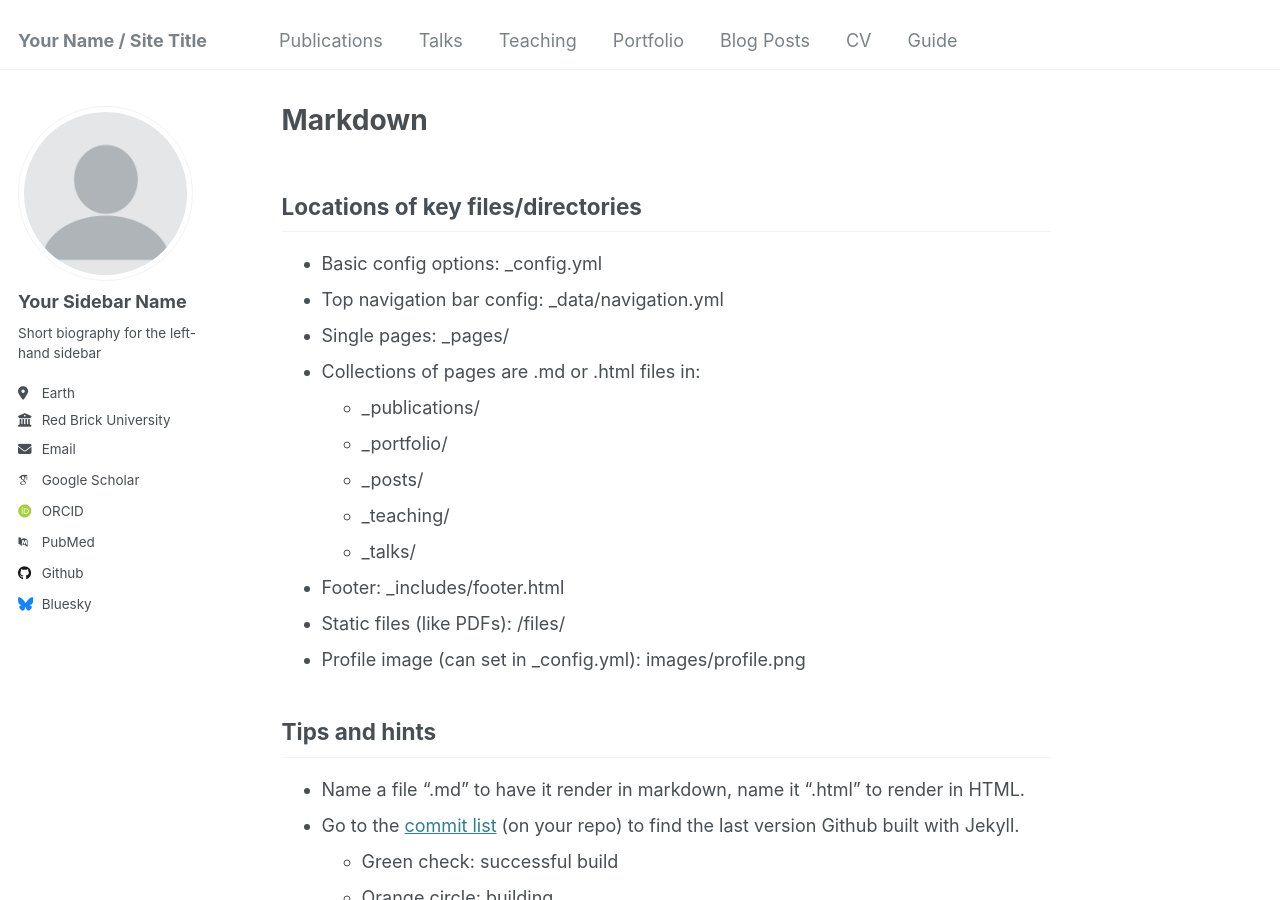
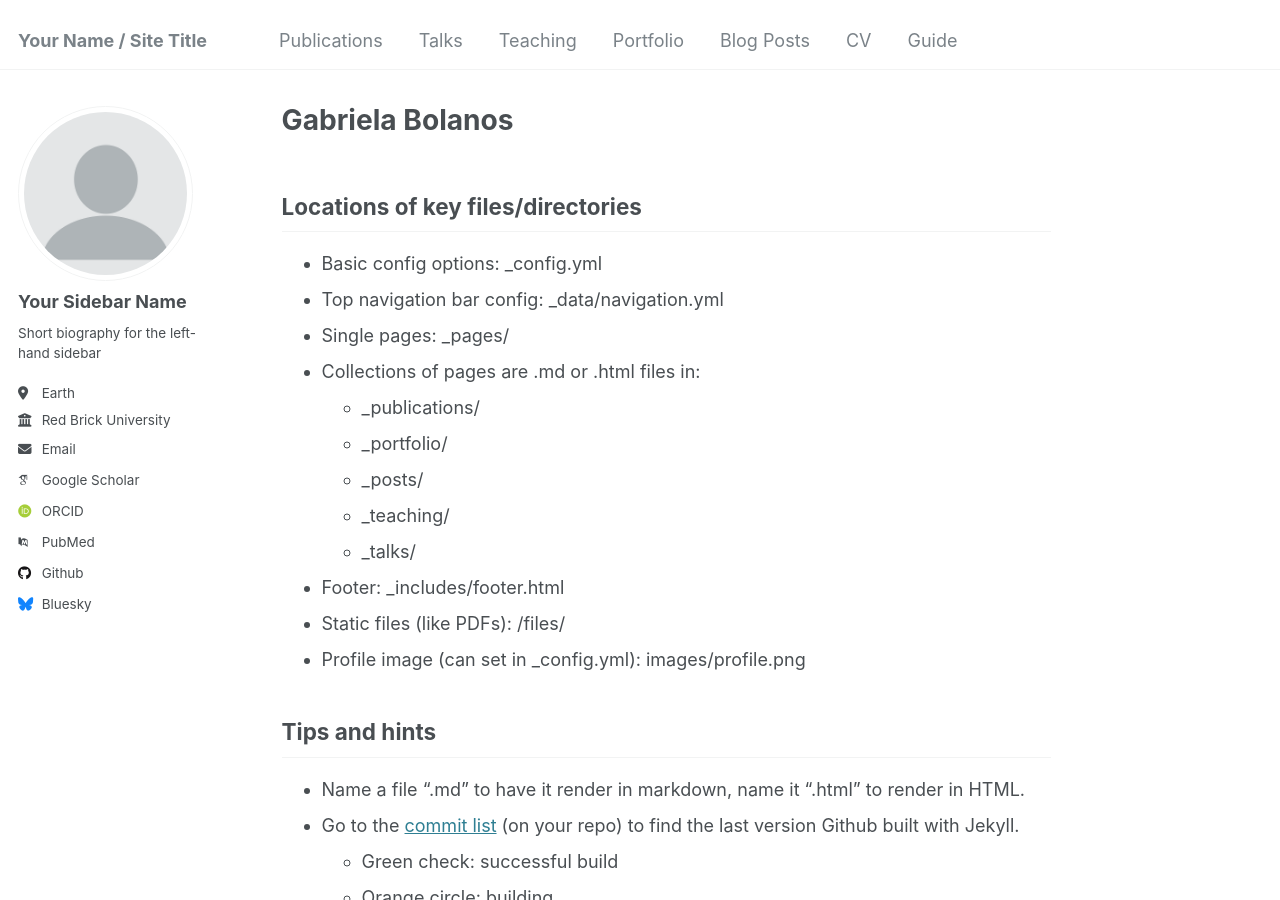
Before and after one commit to G-bolanos/g-bolanos, a Jekyll site: the page built from _pages/markdown.md, in a window 1280 px wide and 900 px high. Built offline with Jekyll 4.4.1, drawn with Linux system fonts in a browser that asks for light colours; emoji names are drawn with the system emoji font; some web fonts are replaced.

Commit message:
Update markdown.md

```diff
--- a/_pages/markdown.md
+++ b/_pages/markdown.md
@@ -1,6 +1,6 @@
 ---
 permalink: /markdown/
-title: "Markdown"
+title: "Gabriela Bolanos"
 author_profile: true
 redirect_from:
   - /md/
```
